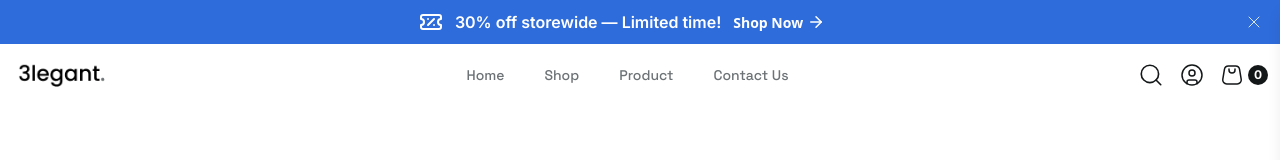
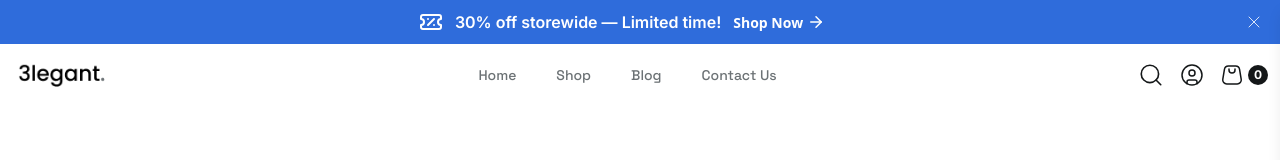
Before and after one commit to MohammadAlamin99/3legant-frontend, a Next.js app: page /cart in a window 1280 px wide. Shown: the top 160 px of the page. Built offline with nearby package versions, Linux system fonts and the light colour scheme.

Commit message:
ready for next

```diff
--- a/src/components/Loading/ShopProductSkeleton.tsx
+++ b/src/components/Loading/ShopProductSkeleton.tsx
@@ -1,11 +1,11 @@
 import React from "react";
-const ShopProductSkeleton = () => {
+export default function ShopProductSkeleton() {
   return (
     <>
       <div className="flex justify-between items-center mb-8">
         <h4 className="text-black font-inter font-semibold">All Products</h4>
       </div>
-      <div className="animate-pulse grid grid-cols-2 gap-2 lg:grid-cols-3 lg:gap-6">
+      <div className="animate-pulse grid grid-cols-2 gap-2 lg:grid-cols-4 lg:gap-6">
         {Array.from({ length: 6 }).map((_, i) => (
           <div key={i}>
             <div className="relative bg-gray-200 rounded-md w-full aspect-[300/349]"></div>
@@ -25,6 +25,4 @@ const ShopProductSkeleton = () => {
       </div>
     </>
   );
-};
-
-export default ShopProductSkeleton;
+}
--- a/src/components/NavMenu.tsx
+++ b/src/components/NavMenu.tsx
@@ -203,7 +203,7 @@ export default function NavMenu() {
             {[
               { label: "Home", href: "/" },
               { label: "Shop", href: "/shop" },
-              { label: "Product", href: "/product" },
+              { label: "Blog", href: "/blog" },
               { label: "Contact Us", href: "/contact" },
             ].map((link) => (
               <li key={link.href}>
--- a/src/components/Shop/ShopProduct.tsx
+++ b/src/components/Shop/ShopProduct.tsx
@@ -192,7 +192,8 @@ export default function ShopProduct() {
                 No Products Found
               </h2>
               <p className="text-sm text-gray-500 mt-1 font-inter">
-                There are currently no products in this collection. Please check back later.
+                There are currently no products in this collection. Please check
+                back later.
               </p>
             </div>
           )}
```
Lines whose indentation alone changed are shown as unchanged.
